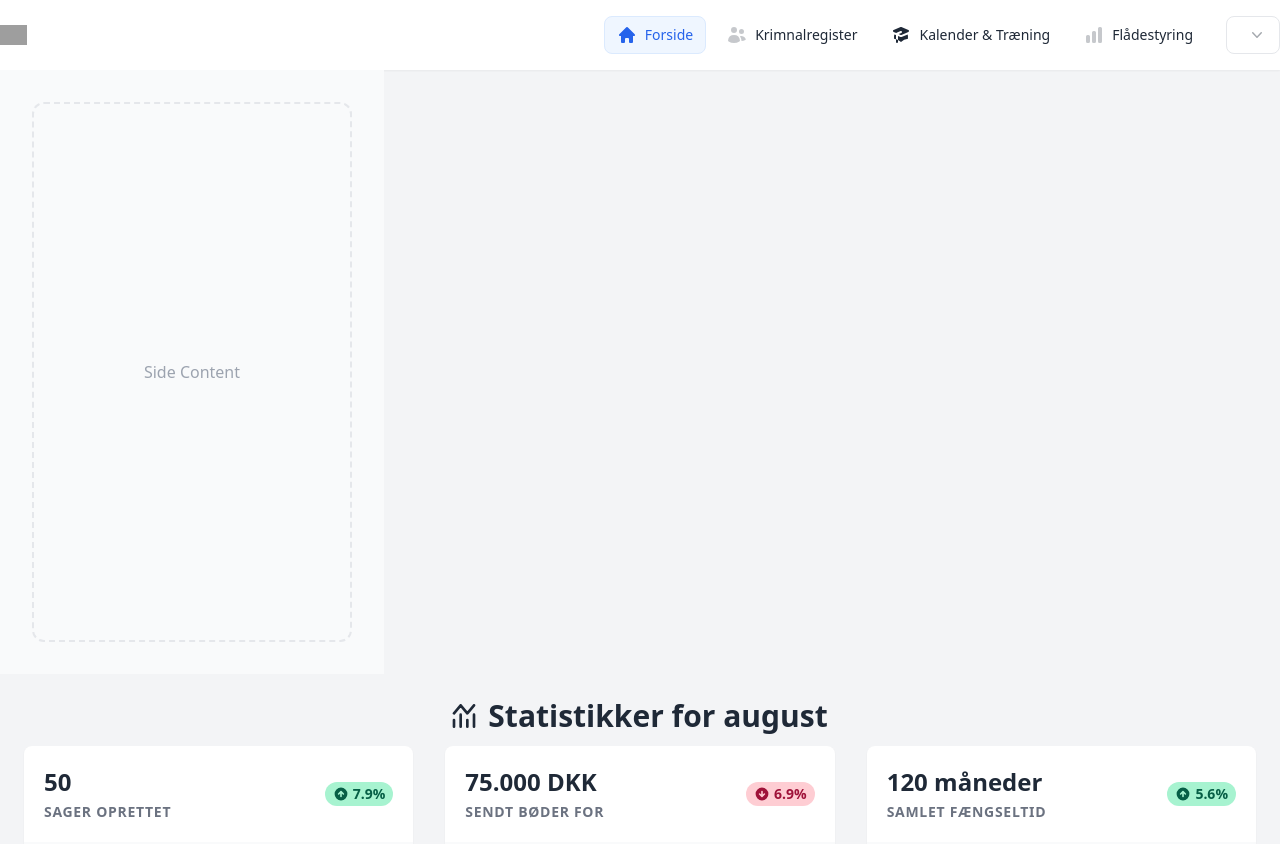
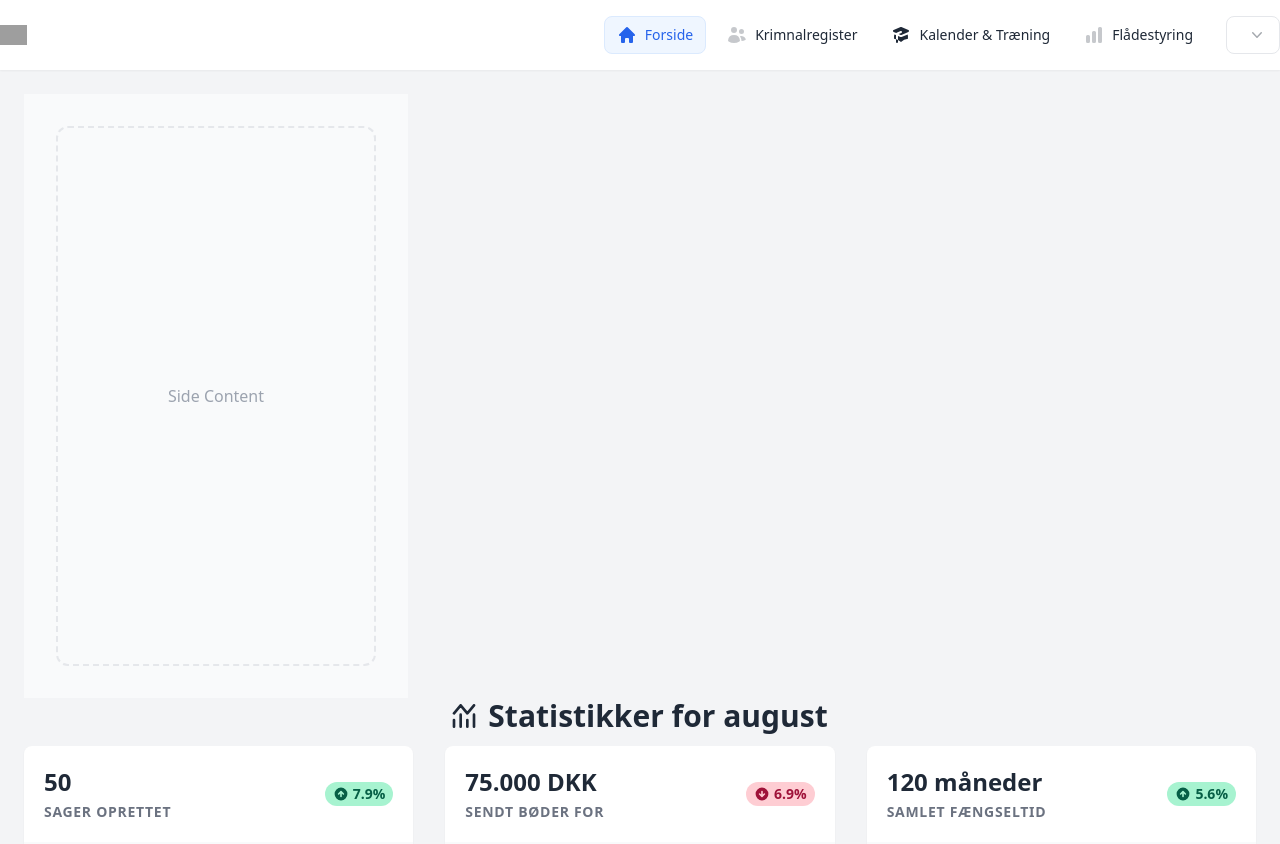
Before and after one commit to ValdemarLarsen/tablet, a Next.js app: page /forside in a window 1280 px wide. Shown: the top 844 px of the page. Built offline with nearby package versions, Linux system fonts and the light colour scheme; grey boxes are pictures that could not be loaded.

Commit message:
Update Navbar.tsx

```diff
--- a/pages/comp/Navbar.tsx
+++ b/pages/comp/Navbar.tsx
@@ -159,11 +159,11 @@ export default function Navbar() {
 
 
         <main id="page-content" className="max-w-full">
-          <div className={'flex-none justify-center lg:flex flex-col w-full lg:w-80 xl:w-96 p-4 lg:p-8 bg-gray-50 dark:bg-gray-800 dark:bg-opacity-25'}>
-            <div className="flex-auto flex items-center justify-center rounded-xl bg-gray-50 border-2 border-dashed border-gray-200 text-gray-400 py-64 dark:bg-gray-800 dark:border-gray-700">Side Content</div>
-          </div>
+
           <div className="container xl:max-w-10xl mx-auto p-6 lg:p10">
-
+            <div className={'flex-none justify-center lg:flex flex-col w-full lg:w-80 xl:w-96 p-4 lg:p-8 bg-gray-50 dark:bg-gray-800 dark:bg-opacity-25'}>
+              <div className="flex-auto flex items-center justify-center rounded-xl bg-gray-50 border-2 border-dashed border-gray-200 text-gray-400 py-64 dark:bg-gray-800 dark:border-gray-700">Side Content</div>
+            </div>
             <>
 
               {/* Statistics: Simple with Action */}
```
